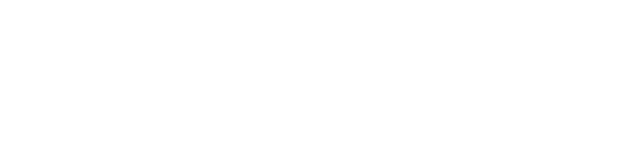
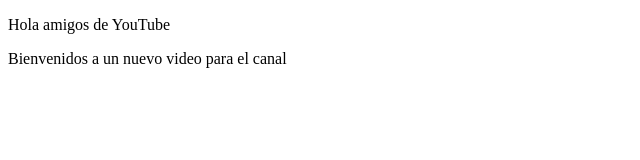
Before and after one commit to BarLau45/practicaBash, a plain HTML site: page index.html in a window 1280 px wide. Shown: the whole page, without its empty margins (0-640 px from the left). Drawn offline with Linux system fonts and the light colour scheme.

Commit message:
Second commit

```diff
--- a/index.html
+++ b/index.html
@@ -6,6 +6,7 @@
     <title>Document</title>
 </head>
 <body>
-
+    <p>Hola amigos de YouTube</p>
+    <p>Bienvenidos a un nuevo video para el canal</p>
 </body>
 </html>
```
